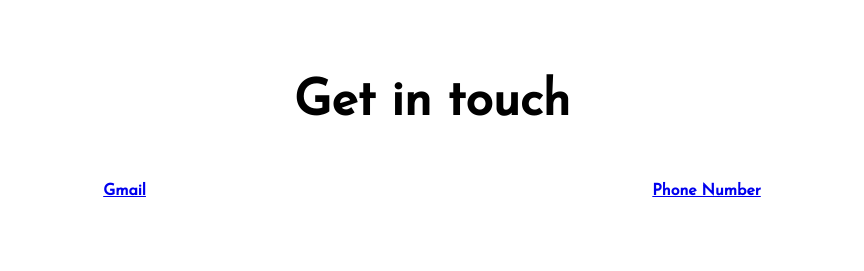
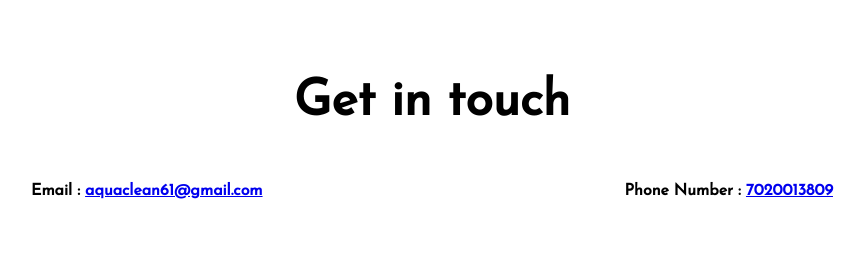
Before and after one commit to Cosmogyrall/AquaClean, a Flask app: page / in a window 1280 px wide. Shown: the part 1627-1898 px from the top of the page, without its empty margins (208-1072 px from the left). Run offline with Flask 3, Linux system fonts and the light colour scheme.

Commit message:
changes made

```diff
--- a/templates/index.html
+++ b/templates/index.html
@@ -59,8 +59,8 @@
         <div class='contact'>
             <h1>Get in touch</h1>
             <div class='info'>
-                <div id='y'><a href="mailto:aquaclean61@gmail.com">Gmail</a></div>
-                <div id='z'><a href='tel:7020013809'>Phone Number</a></div>
+                <div id='y'><span>Email : </span><a href="mailto:aquaclean61@gmail.com">aquaclean61@gmail.com</a></div>
+                <div id='z'><span>Phone Number : </span><a href='tel:7020013809'>7020013809</a></div>
             </div>
         </div>
 
```
